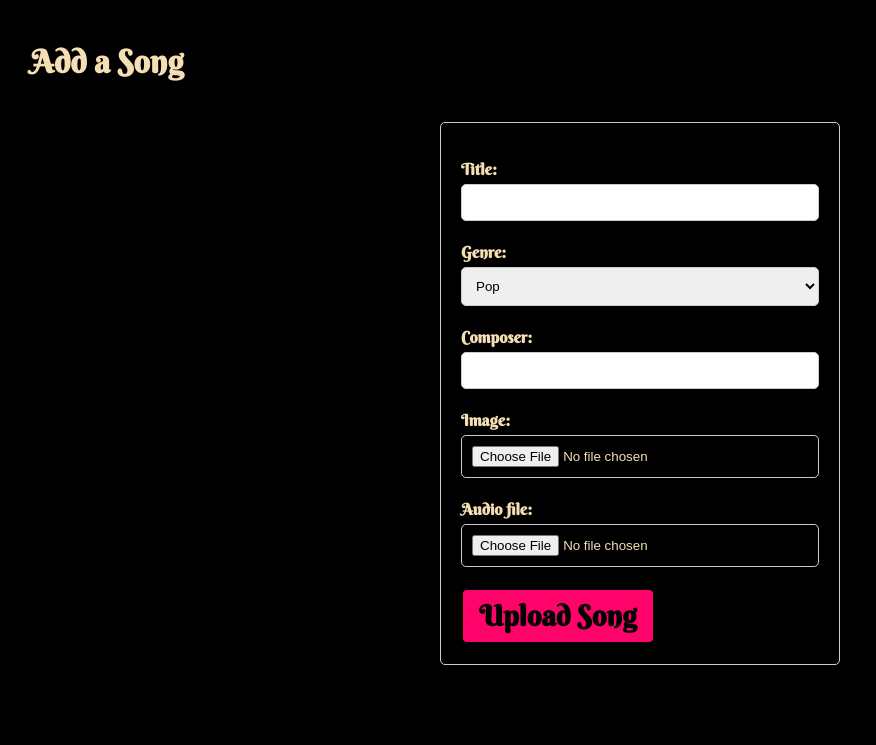
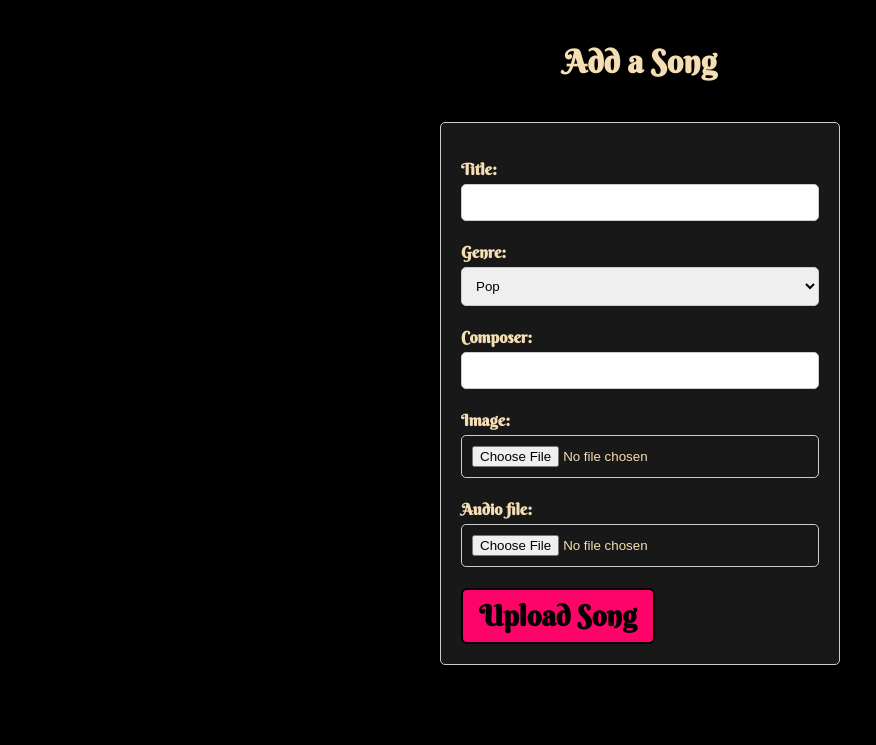
Before and after one commit to Muguntha96/soundsgood, a Django app: page /songs/create in a window 1280 px wide. Shown: the part 71-816 px from the top of the page, without its empty margins (0-876 px from the left). Run offline with Django 4.2, Linux system fonts and the light colour scheme; the visitor is signed in with stand-in values (Sample User, id 1); some web fonts are replaced.

Commit message:
update the css style

```diff
--- a/main_app/static/css/base.css
+++ b/main_app/static/css/base.css
@@ -74,7 +74,9 @@
 }
 
 nav a:hover {
-  color: var(--link-hover-color)
+  background-color: white;
+  color: black;
+
 }
 
 nav ul {
--- a/main_app/static/css/song_form.css
+++ b/main_app/static/css/song_form.css
@@ -1,13 +1,17 @@
+#song-form{
+  display: flex;
+  justify-content: center;
+}
 form {
   max-width: 400px;
   margin: 0 auto;
   padding: 20px;
   border: 1px solid #ccc;
   border-radius: 5px;
-  background-color:black;
+  background-color:#181818;
 }
 
-/* Style form labels */
+
 form label {
   font-weight: bold;
 }
--- a/main_app/templates/main_app/song_form.html
+++ b/main_app/templates/main_app/song_form.html
@@ -6,11 +6,11 @@
 {% endblock %}
 
 {% block content %}
-<div class="page-header">
+<div class="page-header" id="song-form">
   {% if object %}
-    <h1>Edit {{object.title}}</h1>
+    <h1 class="song-form">Edit {{object.title}}</h1>
   {% else %}
-    <h1>Add a Song</h1>
+    <h1 class="song-form">Add a Song</h1>
   {% endif %}
 </div>
 <form method="POST" enctype="multipart/form-data">
--- a/main_app/templates/playlists/detail.html
+++ b/main_app/templates/playlists/detail.html
@@ -8,12 +8,12 @@
 {% block content %}
 <section class="playlist-container">
   <div class="playlist-img">
-    <img src="{{playlist.playlist_image.url}}" alt="default-detail-page" class="default-playlist-img" >
+    <img src="{{playlist.playlist_image.url}}" alt="default-detail-page" class="detail-playlist-img" >
   </div>
   <div class="playlist-details">
     <h1>{{playlist.title}}</h1>
     <h2>Genre:{{playlist.genre}}</h2>
-    <h2>{{playlist.description}}</h2>
+    <span class="description"><h2>{{playlist.description}}</h2></span>
     <div class="cat-actions">
       <a href="{% url 'playlist-update' playlist.id %}" id="edit-btn" class='btn warn'>Edit</a>
       <a href="{% url 'playlist-delete' playlist.id %}" id="edit-btn" class='btn danger'>Delete</a>
--- a/main_app/templates/playlists/index.html
+++ b/main_app/templates/playlists/index.html
@@ -6,7 +6,7 @@
 {% endblock %}
 
 {% block content %}
-<section class="page-header">
+<section class="page-header" id="page-header">
   <h1>My Playlists</h1>
 </section>
 <section class=card-container>
```
Also changed, not shown: main_app/static/css/playlists/playlist-detail.css (+22 -10 lines), main_app/static/css/playlists/playlist-index.css (+9 -3 lines).
